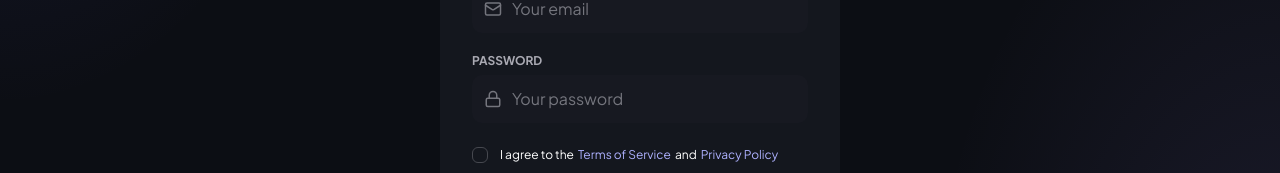
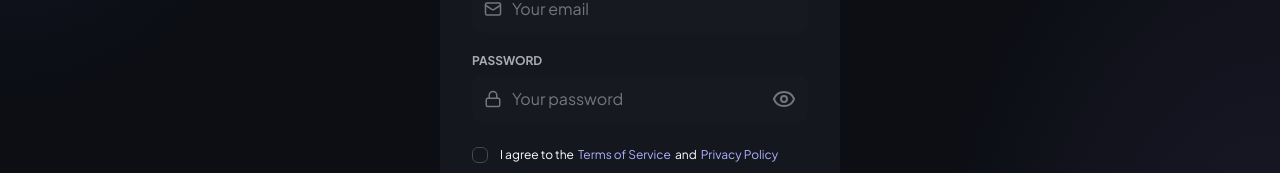
Before and after one commit to Sandro-A-Moraes/clientFlow-frontend, a Next.js app: page /register in a window 1280 px wide. Shown: the part 438-611 px from the top of the page. Built offline with nearby package versions, Linux system fonts and the light colour scheme; no server answers.

Commit message:
feat: add password visibility toggle and error messages to input fields in registration form

```diff
--- a/src/app/(auth)/register/components/RegisterForm.tsx
+++ b/src/app/(auth)/register/components/RegisterForm.tsx
@@ -20,6 +20,7 @@ type fieldConfig = {
   placeholder: string;
   type: string;
   icon: ReactNode;
+  errorMessage?: string;
 };
 
 const fields: fieldConfig[] = [
@@ -29,6 +30,8 @@ const fields: fieldConfig[] = [
     placeholder: 'Your name',
     type: 'text',
     icon: <UserIcon width={18} height={18} className='text-neutral-500' />,
+    errorMessage:
+      'Name must be between 2 and 100 characters and can only contain letters and spaces',
   },
   {
     key: 'email',
@@ -36,6 +39,7 @@ const fields: fieldConfig[] = [
     placeholder: 'Your email',
     type: 'email',
     icon: <Mail width={18} height={18} className='text-neutral-500' />,
+    errorMessage: 'Please enter a valid email address',
   },
   {
     key: 'password',
@@ -43,6 +47,7 @@ const fields: fieldConfig[] = [
     placeholder: 'Your password',
     type: 'password',
     icon: <Lock width={18} height={18} className='text-neutral-500' />,
+    errorMessage: 'Password must be at least 8 characters long',
   },
 ];
 
@@ -108,7 +113,7 @@ const RegisterForm = ({
             />
             {errors[field.key] && (
               <p className='text-red-500 text-xs mt-1'>
-                {errors[field.key]?.message}
+                {field.errorMessage || errors[field.key]?.message?.toString()}
               </p>
             )}
           </div>
--- a/src/app/(auth)/register/components/TermsAcceptance.tsx
+++ b/src/app/(auth)/register/components/TermsAcceptance.tsx
@@ -16,7 +16,7 @@ const TermsAcceptance = ({
       <span className='relative inline-flex h-4 w-4 items-center justify-center'>
         <input
           type='checkbox'
-          className='peer appearance-none h-4 w-4 border border-neutral-600 rounded-sm checked:bg-brand-500 checked:border-brand-500 focus:outline-none'
+          className='peer appearance-none h-4 w-4 border border-neutral-600 rounded-sm checked:bg-brand-500 checked:border-brand-500 focus:outline-none cursor-pointer'
           checked={accepted}
           onChange={(e) => onAcceptChange(e.target.checked)}
         />
@@ -37,7 +37,7 @@ const TermsAcceptance = ({
       </span>
       <p className='text-xs flex flex-wrap gap-1 text-white'>
         I agree to the{' '}
-        <span className='flex items-center gap-1'>
+        <span className='flex items-center gap-1 '>
           <TermsModal title='Terms of Service' content={termsContent} />
         </span>
         and
--- a/src/app/(auth)/register/components/TermsModal.tsx
+++ b/src/app/(auth)/register/components/TermsModal.tsx
@@ -19,7 +19,9 @@ export function TermsModal({ title, content }: TermsModalProps) {
   return (
     <Dialog>
       <DialogTrigger asChild>
-        <button className='text-brand-300 hover:underline'>{title}</button>
+        <button className='text-brand-300 hover:underline cursor-pointer'>
+          {title}
+        </button>
       </DialogTrigger>
 
       <DialogContent
--- a/src/shared/components/ui/Input.tsx
+++ b/src/shared/components/ui/Input.tsx
@@ -1,4 +1,7 @@
-import { forwardRef, InputHTMLAttributes, ReactNode } from 'react';
+'use client';
+
+import { forwardRef, InputHTMLAttributes, ReactNode, useState } from 'react';
+import { Eye, EyeClosed } from 'lucide-react';
 
 interface IInputProps extends InputHTMLAttributes<HTMLInputElement> {
   leftIcon?: ReactNode;
@@ -8,6 +11,19 @@ interface IInputProps extends InputHTMLAttributes<HTMLInputElement> {
 
 const Input = forwardRef<HTMLInputElement, IInputProps>(
   ({ leftIcon, rightIcon, label, className, ...props }, ref) => {
+    const [showPassword, setShowPassword] = useState(false);
+
+    const togglePasswordVisibility = () => {
+      setShowPassword((prev) => !prev);
+    };
+
+    const inputType =
+      props.type === 'password'
+        ? showPassword
+          ? 'text'
+          : 'password'
+        : props.type;
+
     return (
       <div className='flex flex-col gap-1.5 w-full'>
         {label && (
@@ -40,12 +56,22 @@ const Input = forwardRef<HTMLInputElement, IInputProps>(
               ${className || ''}
             `}
             {...props}
+            type={inputType}
           />
 
           {rightIcon && (
             <div className='absolute right-3 top-1/2 -translate-y-1/2'>
               {rightIcon}
             </div>
+          )}
+          {props.type === 'password' && (
+            <button
+              type='button'
+              onClick={togglePasswordVisibility}
+              className='absolute right-3 top-1/2 -translate-y-1/2 text-neutral-500 cursor-pointer'
+            >
+              {showPassword ? <EyeClosed /> : <Eye />}
+            </button>
           )}
         </div>
       </div>
```
